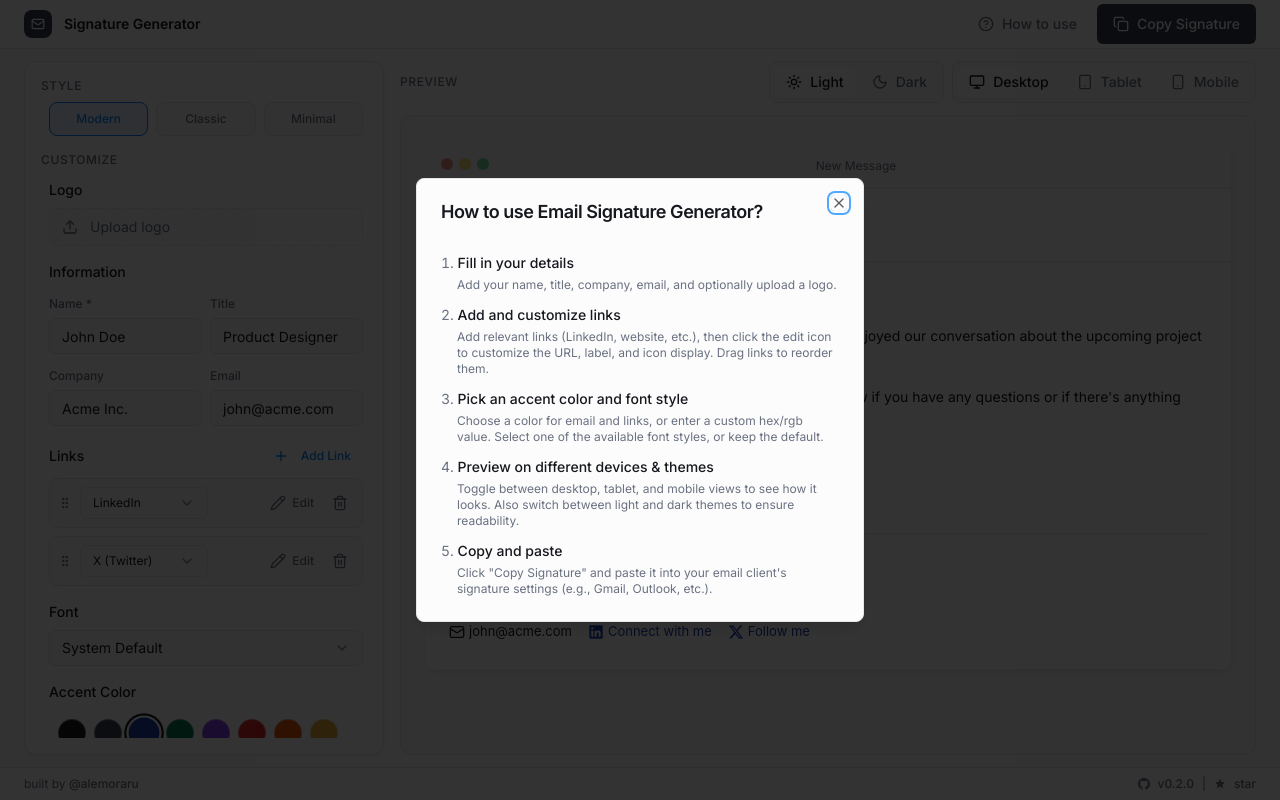
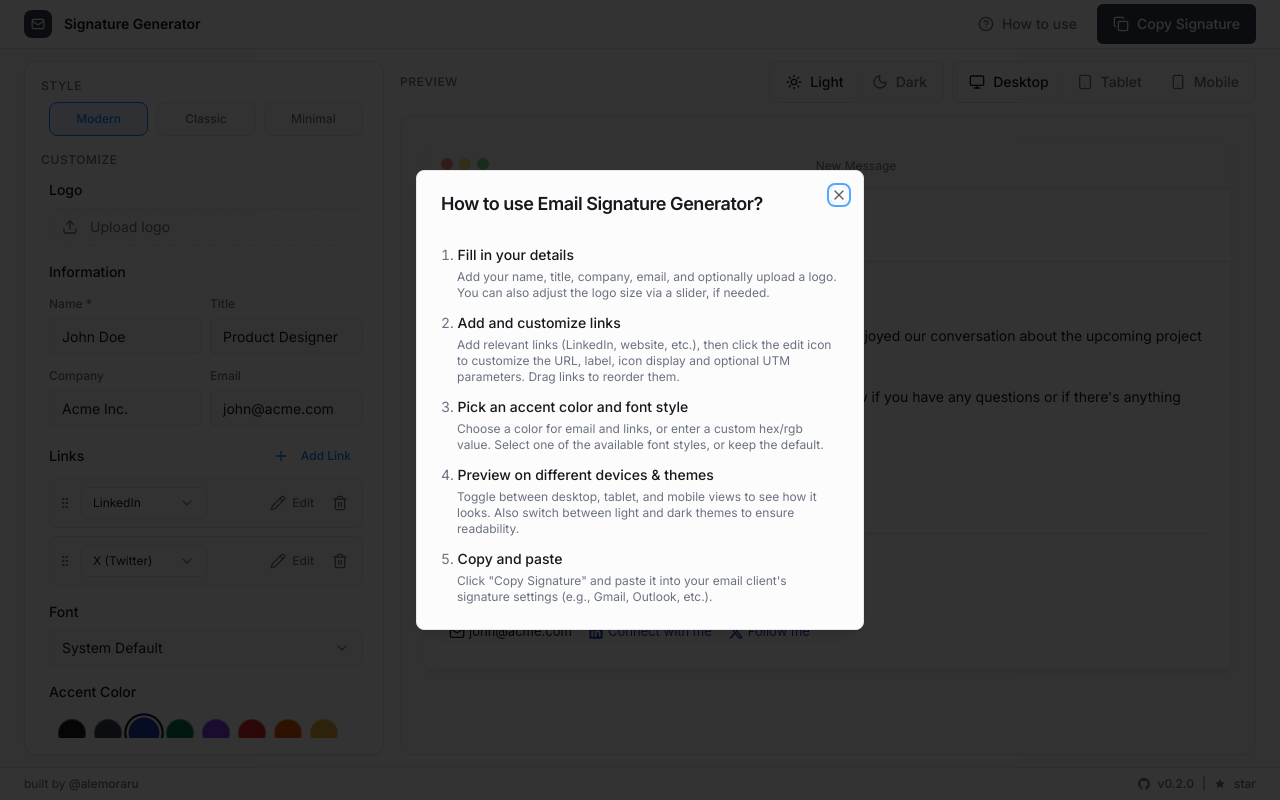
Before and after one commit to alemoraru/email-signature-generator, a React (Vite) app: page / in a window 1280 px wide. Both pictures are taken after a click on the button "How to use". Built offline with nearby package versions, Linux system fonts and the light colour scheme; the HTML template or start-up script is replaced by a standard one.

Commit message:
feat: adjust how to use info

```diff
--- a/src/components/HowToUseDialog.tsx
+++ b/src/components/HowToUseDialog.tsx
@@ -32,7 +32,7 @@ export function HowToUseDialog() {
             </span>
             <p className="text-xs mt-1 ml-4">
               Add your name, title, company, email, and optionally upload a
-              logo.
+              logo. You can also adjust the logo size via a slider, if needed.
             </p>
           </li>
           <li>
@@ -41,8 +41,8 @@ export function HowToUseDialog() {
             </span>
             <p className="text-xs mt-1 ml-4">
               Add relevant links (LinkedIn, website, etc.), then click the edit
-              icon to customize the URL, label, and icon display. Drag links to
-              reorder them.
+              icon to customize the URL, label, icon display and optional UTM
+              parameters. Drag links to reorder them.
             </p>
           </li>
           <li>
```
